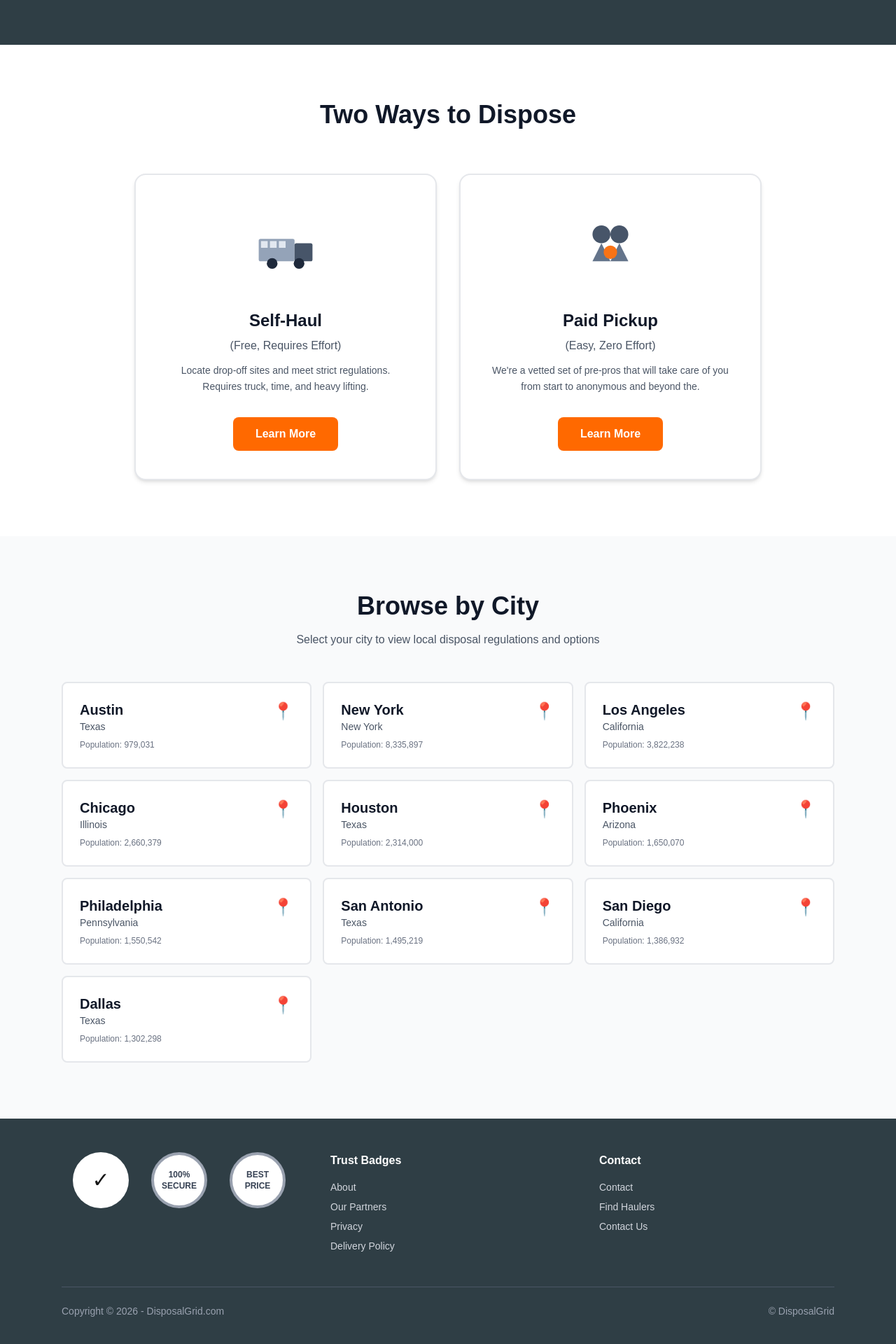
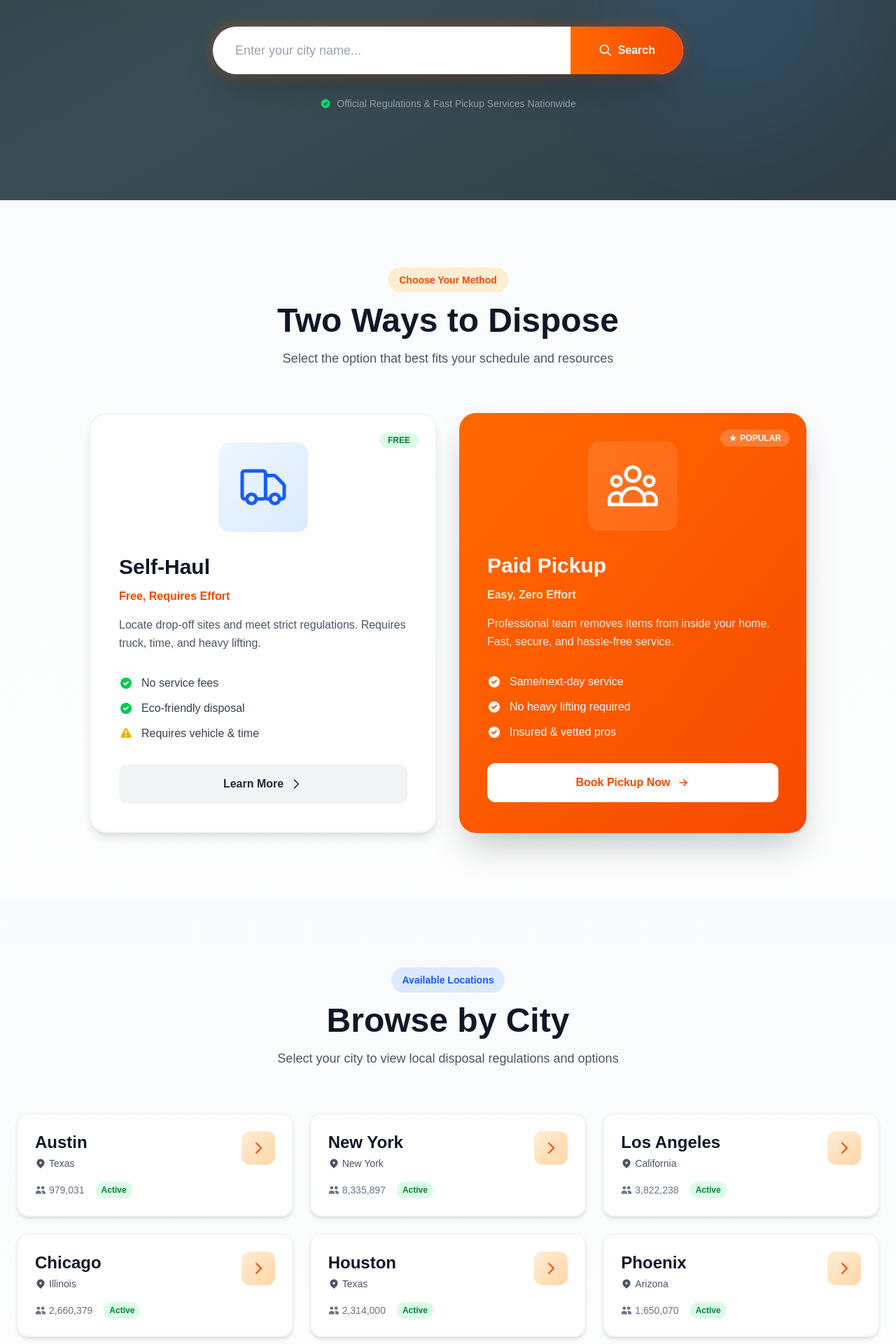
Before and after one commit to Mursaleen7/mattress-monopoly, a Next.js app: page / in a window 1280 px wide. Shown: the part 500-2420 px from the top of the page at 70% size. Built offline with nearby package versions, Linux system fonts and the light colour scheme.

Commit message:
Major redesign: Modern, fluid UI with better icons, animations, and sophisticated styling

```diff
--- a/src/app/page.tsx
+++ b/src/app/page.tsx
@@ -5,94 +5,186 @@ import Footer from '@/components/Footer';
 
 export default function Home() {
   return (
-    <main className="min-h-screen bg-white">
+    <main className="min-h-screen bg-gradient-to-b from-gray-50 to-white">
       <Header />
 
       {/* Hero Section */}
-      <section className="bg-[#2f3e45] py-24">
-        <div className="max-w-4xl mx-auto px-6 text-center">
-          <h1 className="text-white font-bold text-5xl mb-6 leading-tight">
-            Mattress & Bulk Item<br />Disposal, Simplified
+      <section className="relative bg-gradient-to-br from-[#2f3e45] via-[#3a4d54] to-[#2f3e45] py-32 overflow-hidden">
+        {/* Animated background elements */}
+        <div className="absolute inset-0 opacity-10">
+          <div className="absolute top-20 left-10 w-72 h-72 bg-orange-500 rounded-full blur-3xl animate-pulse"></div>
+          <div className="absolute bottom-20 right-10 w-96 h-96 bg-blue-500 rounded-full blur-3xl animate-pulse delay-1000"></div>
+        </div>
+
+        <div className="relative max-w-5xl mx-auto px-6 text-center">
+          <div className="inline-block mb-6 px-6 py-2 bg-orange-500/20 backdrop-blur-sm rounded-full border border-orange-500/30">
+            <span className="text-orange-300 text-sm font-semibold">🚀 Fast & Eco-Friendly Disposal</span>
+          </div>
+
+          <h1 className="text-white font-extrabold text-6xl md:text-7xl mb-6 leading-tight tracking-tight">
+            Mattress & Bulk Item<br />
+            <span className="bg-gradient-to-r from-orange-400 to-orange-600 bg-clip-text text-transparent">
+              Disposal, Simplified
+            </span>
           </h1>
-          <p className="text-white text-xl mb-8">
-            Find Your City's Rules & Options
+
+          <p className="text-gray-300 text-xl md:text-2xl mb-10 max-w-2xl mx-auto">
+            Find Your City's Rules & Options in Seconds
           </p>
 
-          {/* Search Component */}
-          <div className="max-w-xl mx-auto mb-6">
-            <div className="flex bg-white rounded-full overflow-hidden shadow-xl">
+          {/* Enhanced Search Component */}
+          <div className="max-w-2xl mx-auto mb-8">
+            <div className="relative group">
+              <div className="absolute -inset-1 bg-gradient-to-r from-orange-500 to-orange-600 rounded-full blur opacity-25 group-hover:opacity-50 transition duration-300"></div>
+              <div className="relative flex bg-white rounded-full overflow-hidden shadow-2xl">
                 <input
                   type="text"
-                placeholder="Find Your City's Rules & Options"
-                className="flex-1 px-6 py-4 text-gray-700 outline-none"
+                  placeholder="Enter your city name..."
+                  className="flex-1 px-8 py-5 text-gray-800 text-lg outline-none placeholder-gray-400"
                 />
-              <button className="bg-orange-500 hover:bg-orange-600 px-6 text-white font-semibold transition rounded-full m-1">
-                🔍
+                <button className="bg-gradient-to-r from-orange-500 to-orange-600 hover:from-orange-600 hover:to-orange-700 px-10 text-white font-semibold transition-all duration-300 flex items-center gap-2 group">
+                  <svg className="w-5 h-5 group-hover:scale-110 transition-transform" fill="none" stroke="currentColor" viewBox="0 0 24 24">
+                    <path strokeLinecap="round" strokeLinejoin="round" strokeWidth={2} d="M21 21l-6-6m2-5a7 7 0 11-14 0 7 7 0 0114 0z" />
+                  </svg>
+                  Search
                 </button>
               </div>
             </div>
+          </div>
 
-          <p className="text-white text-sm opacity-90">
+          <p className="text-gray-400 text-sm flex items-center justify-center gap-2">
+            <svg className="w-4 h-4 text-green-400" fill="currentColor" viewBox="0 0 20 20">
+              <path fillRule="evenodd" d="M10 18a8 8 0 100-16 8 8 0 000 16zm3.707-9.293a1 1 0 00-1.414-1.414L9 10.586 7.707 9.293a1 1 0 00-1.414 1.414l2 2a1 1 0 001.414 0l4-4z" clipRule="evenodd" />
+            </svg>
             Official Regulations & Fast Pickup Services Nationwide
           </p>
         </div>
       </section>
 
       {/* Two Ways to Dispose Section */}
-      <section className="bg-white py-20">
-        <div className="max-w-5xl mx-auto px-6">
-          <h2 className="text-center text-gray-900 font-bold text-4xl mb-16">
+      <section className="py-24 relative">
+        <div className="max-w-6xl mx-auto px-6">
+          <div className="text-center mb-16">
+            <span className="inline-block px-4 py-2 bg-orange-100 text-orange-600 rounded-full text-sm font-semibold mb-4">
+              Choose Your Method
+            </span>
+            <h2 className="text-gray-900 font-bold text-5xl mb-4">
               Two Ways to Dispose
             </h2>
+            <p className="text-gray-600 text-lg max-w-2xl mx-auto">
+              Select the option that best fits your schedule and resources
+            </p>
+          </div>
 
-          <div className="grid md:grid-cols-2 gap-8 max-w-4xl mx-auto">
+          <div className="grid md:grid-cols-2 gap-8 max-w-5xl mx-auto">
             {/* Card 1 - Self-Haul */}
-            <div className="bg-white border-2 border-gray-200 rounded-2xl shadow-md p-10 flex flex-col items-center text-center">
-              <div className="mb-6">
-                <svg className="w-32 h-32" viewBox="0 0 200 200" fill="none">
-                  {/* Truck illustration */}
-                  <rect x="40" y="80" width="80" height="50" fill="#94a3b8" rx="4"/>
-                  <rect x="120" y="90" width="40" height="40" fill="#475569" rx="4"/>
-                  <circle cx="70" cy="135" r="12" fill="#1e293b"/>
-                  <circle cx="130" cy="135" r="12" fill="#1e293b"/>
-                  <rect x="45" y="85" width="15" height="15" fill="#e2e8f0"/>
-                  <rect x="65" y="85" width="15" height="15" fill="#e2e8f0"/>
-                  <rect x="85" y="85" width="15" height="15" fill="#e2e8f0"/>
+            <div className="group relative bg-white rounded-3xl p-10 shadow-lg hover:shadow-2xl transition-all duration-300 border-2 border-gray-100 hover:border-gray-200">
+              <div className="absolute top-6 right-6">
+                <span className="px-3 py-1 bg-green-100 text-green-700 rounded-full text-xs font-semibold">
+                  FREE
+                </span>
+              </div>
+
+              <div className="mb-8 relative">
+                <div className="w-32 h-32 mx-auto bg-gradient-to-br from-blue-50 to-blue-100 rounded-2xl flex items-center justify-center group-hover:scale-110 transition-transform duration-300">
+                  <svg className="w-20 h-20 text-blue-600" fill="none" stroke="currentColor" viewBox="0 0 24 24">
+                    <path strokeLinecap="round" strokeLinejoin="round" strokeWidth={1.5} d="M13 16V6a1 1 0 00-1-1H4a1 1 0 00-1 1v10a1 1 0 001 1h1m8-1a1 1 0 01-1 1H9m4-1V8a1 1 0 011-1h2.586a1 1 0 01.707.293l3.414 3.414a1 1 0 01.293.707V16a1 1 0 01-1 1h-1m-6-1a1 1 0 001 1h1M5 17a2 2 0 104 0m-4 0a2 2 0 114 0m6 0a2 2 0 104 0m-4 0a2 2 0 114 0" />
                   </svg>
                 </div>
-              <h3 className="font-bold text-2xl mb-2 text-gray-900">
+              </div>
+
+              <h3 className="font-bold text-3xl mb-3 text-gray-900">
                 Self-Haul
               </h3>
-              <p className="text-gray-600 mb-3">(Free, Requires Effort)</p>
-              <p className="text-gray-600 text-sm mb-8 leading-relaxed">
+              <p className="text-orange-600 font-semibold mb-4">Free, Requires Effort</p>
+              <p className="text-gray-600 mb-8 leading-relaxed">
                 Locate drop-off sites and meet strict regulations. Requires truck, time, and heavy lifting.
               </p>
-              <button className="bg-orange-500 hover:bg-orange-600 text-white px-8 py-3 rounded-lg font-semibold transition">
+
+              <ul className="space-y-3 mb-8">
+                <li className="flex items-center text-gray-700">
+                  <svg className="w-5 h-5 text-green-500 mr-3" fill="currentColor" viewBox="0 0 20 20">
+                    <path fillRule="evenodd" d="M10 18a8 8 0 100-16 8 8 0 000 16zm3.707-9.293a1 1 0 00-1.414-1.414L9 10.586 7.707 9.293a1 1 0 00-1.414 1.414l2 2a1 1 0 001.414 0l4-4z" clipRule="evenodd" />
+                  </svg>
+                  No service fees
+                </li>
+                <li className="flex items-center text-gray-700">
+                  <svg className="w-5 h-5 text-green-500 mr-3" fill="currentColor" viewBox="0 0 20 20">
+                    <path fillRule="evenodd" d="M10 18a8 8 0 100-16 8 8 0 000 16zm3.707-9.293a1 1 0 00-1.414-1.414L9 10.586 7.707 9.293a1 1 0 00-1.414 1.414l2 2a1 1 0 001.414 0l4-4z" clipRule="evenodd" />
+                  </svg>
+                  Eco-friendly disposal
+                </li>
+                <li className="flex items-center text-gray-700">
+                  <svg className="w-5 h-5 text-yellow-500 mr-3" fill="currentColor" viewBox="0 0 20 20">
+                    <path fillRule="evenodd" d="M8.257 3.099c.765-1.36 2.722-1.36 3.486 0l5.58 9.92c.75 1.334-.213 2.98-1.742 2.98H4.42c-1.53 0-2.493-1.646-1.743-2.98l5.58-9.92zM11 13a1 1 0 11-2 0 1 1 0 012 0zm-1-8a1 1 0 00-1 1v3a1 1 0 002 0V6a1 1 0 00-1-1z" clipRule="evenodd" />
+                  </svg>
+                  Requires vehicle & time
+                </li>
+              </ul>
+
+              <button className="w-full bg-gray-100 hover:bg-gray-200 text-gray-800 py-4 rounded-xl font-semibold transition-all duration-300 flex items-center justify-center gap-2 group">
                 Learn More
+                <svg className="w-5 h-5 group-hover:translate-x-1 transition-transform" fill="none" stroke="currentColor" viewBox="0 0 24 24">
+                  <path strokeLinecap="round" strokeLinejoin="round" strokeWidth={2} d="M9 5l7 7-7 7" />
+                </svg>
               </button>
             </div>
 
             {/* Card 2 - Paid Pickup */}
-            <div className="bg-white border-2 border-gray-200 rounded-2xl shadow-md p-10 flex flex-col items-center text-center">
-              <div className="mb-6">
-                <svg className="w-32 h-32" viewBox="0 0 200 200" fill="none">
-                  {/* Workers illustration */}
-                  <circle cx="80" cy="70" r="20" fill="#475569"/>
-                  <path d="M80 90 L60 130 L100 130 Z" fill="#64748b"/>
-                  <circle cx="120" cy="70" r="20" fill="#475569"/>
-                  <path d="M120 90 L100 130 L140 130 Z" fill="#64748b"/>
-                  <circle cx="100" cy="110" r="15" fill="#f97316"/>
+            <div className="group relative bg-gradient-to-br from-orange-500 to-orange-600 rounded-3xl p-10 shadow-2xl hover:shadow-3xl transition-all duration-300 transform hover:-translate-y-2">
+              <div className="absolute top-6 right-6">
+                <span className="px-3 py-1 bg-white/20 backdrop-blur-sm text-white rounded-full text-xs font-semibold flex items-center gap-1">
+                  <svg className="w-3 h-3" fill="currentColor" viewBox="0 0 20 20">
+                    <path d="M9.049 2.927c.3-.921 1.603-.921 1.902 0l1.07 3.292a1 1 0 00.95.69h3.462c.969 0 1.371 1.24.588 1.81l-2.8 2.034a1 1 0 00-.364 1.118l1.07 3.292c.3.921-.755 1.688-1.54 1.118l-2.8-2.034a1 1 0 00-1.175 0l-2.8 2.034c-.784.57-1.838-.197-1.539-1.118l1.07-3.292a1 1 0 00-.364-1.118L2.98 8.72c-.783-.57-.38-1.81.588-1.81h3.461a1 1 0 00.951-.69l1.07-3.292z" />
+                  </svg>
+                  POPULAR
+                </span>
+              </div>
+
+              <div className="mb-8 relative">
+                <div className="w-32 h-32 mx-auto bg-white/10 backdrop-blur-sm rounded-2xl flex items-center justify-center group-hover:scale-110 transition-transform duration-300">
+                  <svg className="w-20 h-20 text-white" fill="none" stroke="currentColor" viewBox="0 0 24 24">
+                    <path strokeLinecap="round" strokeLinejoin="round" strokeWidth={1.5} d="M17 20h5v-2a3 3 0 00-5.356-1.857M17 20H7m10 0v-2c0-.656-.126-1.283-.356-1.857M7 20H2v-2a3 3 0 015.356-1.857M7 20v-2c0-.656.126-1.283.356-1.857m0 0a5.002 5.002 0 019.288 0M15 7a3 3 0 11-6 0 3 3 0 016 0zm6 3a2 2 0 11-4 0 2 2 0 014 0zM7 10a2 2 0 11-4 0 2 2 0 014 0z" />
                   </svg>
                 </div>
-              <h3 className="font-bold text-2xl mb-2 text-gray-900">
+              </div>
+
+              <h3 className="font-bold text-3xl mb-3 text-white">
                 Paid Pickup
               </h3>
-              <p className="text-gray-600 mb-3">(Easy, Zero Effort)</p>
-              <p className="text-gray-600 text-sm mb-8 leading-relaxed">
-                We're a vetted set of pre-pros that will take care of you from start to anonymous and beyond the.
+              <p className="text-orange-100 font-semibold mb-4">Easy, Zero Effort</p>
+              <p className="text-white/90 mb-8 leading-relaxed">
+                Professional team removes items from inside your home. Fast, secure, and hassle-free service.
               </p>
-              <Link href="/book" className="bg-orange-500 hover:bg-orange-600 text-white px-8 py-3 rounded-lg font-semibold transition inline-block">
-                Learn More
+
+              <ul className="space-y-3 mb-8">
+                <li className="flex items-center text-white">
+                  <svg className="w-5 h-5 text-white mr-3" fill="currentColor" viewBox="0 0 20 20">
+                    <path fillRule="evenodd" d="M10 18a8 8 0 100-16 8 8 0 000 16zm3.707-9.293a1 1 0 00-1.414-1.414L9 10.586 7.707 9.293a1 1 0 00-1.414 1.414l2 2a1 1 0 001.414 0l4-4z" clipRule="evenodd" />
+                  </svg>
+                  Same/next-day service
+                </li>
+                <li className="flex items-center text-white">
+                  <svg className="w-5 h-5 text-white mr-3" fill="currentColor" viewBox="0 0 20 20">
+                    <path fillRule="evenodd" d="M10 18a8 8 0 100-16 8 8 0 000 16zm3.707-9.293a1 1 0 00-1.414-1.414L9 10.586 7.707 9.293a1 1 0 00-1.414 1.414l2 2a1 1 0 001.414 0l4-4z" clipRule="evenodd" />
+                  </svg>
+                  No heavy lifting required
+                </li>
+                <li className="flex items-center text-white">
+                  <svg className="w-5 h-5 text-white mr-3" fill="currentColor" viewBox="0 0 20 20">
+                    <path fillRule="evenodd" d="M10 18a8 8 0 100-16 8 8 0 000 16zm3.707-9.293a1 1 0 00-1.414-1.414L9 10.586 7.707 9.293a1 1 0 00-1.414 1.414l2 2a1 1 0 001.414 0l4-4z" clipRule="evenodd" />
+                  </svg>
+                  Insured & vetted pros
+                </li>
+              </ul>
+
+              <Link href="/book" className="block w-full bg-white hover:bg-gray-50 text-orange-600 py-4 rounded-xl font-bold transition-all duration-300 text-center group">
+                <span className="flex items-center justify-center gap-2">
+                  Book Pickup Now
+                  <svg className="w-5 h-5 group-hover:translate-x-1 transition-transform" fill="none" stroke="currentColor" viewBox="0 0 24 24">
+                    <path strokeLinecap="round" strokeLinejoin="round" strokeWidth={2} d="M13 7l5 5m0 0l-5 5m5-5H6" />
+                  </svg>
+                </span>
               </Link>
             </div>
           </div>
@@ -100,34 +192,55 @@ export default function Home() {
       </section>
 
       {/* Cities Section */}
-      <section className="bg-gray-50 py-20">
-        <div className="max-w-6xl mx-auto px-6">
-          <h2 className="text-center text-gray-900 font-bold text-4xl mb-4">
+      <section className="bg-gradient-to-b from-gray-50 to-white py-24">
+        <div className="max-w-7xl mx-auto px-6">
+          <div className="text-center mb-16">
+            <span className="inline-block px-4 py-2 bg-blue-100 text-blue-600 rounded-full text-sm font-semibold mb-4">
+              Available Locations
+            </span>
+            <h2 className="text-gray-900 font-bold text-5xl mb-4">
               Browse by City
             </h2>
-          <p className="text-center text-gray-600 mb-12">
+            <p className="text-gray-600 text-lg max-w-2xl mx-auto">
               Select your city to view local disposal regulations and options
             </p>
+          </div>
 
-          <div className="grid grid-cols-1 md:grid-cols-2 lg:grid-cols-3 gap-4">
+          <div className="grid grid-cols-1 md:grid-cols-2 lg:grid-cols-3 gap-6">
             {citiesData.map((city) => (
               <Link
                 key={`${city.state_slug}-${city.city_slug}`}
                 href={`/disposal-guides/${city.state_slug}/${city.city_slug}`}
-                className="bg-white border-2 border-gray-200 rounded-lg p-6 hover:border-orange-500 hover:shadow-lg transition-all group"
+                className="group relative bg-white rounded-2xl p-6 shadow-md hover:shadow-2xl transition-all duration-300 border-2 border-gray-100 hover:border-orange-500 transform hover:-translate-y-1"
               >
-                <div className="flex items-start justify-between">
-                  <div>
-                    <h3 className="font-bold text-xl text-gray-900 group-hover:text-orange-600 transition">
+                <div className="flex items-start justify-between mb-4">
+                  <div className="flex-1">
+                    <h3 className="font-bold text-2xl text-gray-900 group-hover:text-orange-600 transition-colors mb-1">
                       {city.city_name}
                     </h3>
-                    <p className="text-gray-600 text-sm">{city.state_name}</p>
-                    <p className="text-gray-500 text-xs mt-2">
-                      Population: {city.population.toLocaleString()}
+                    <p className="text-gray-600 text-sm flex items-center gap-1">
+                      <svg className="w-4 h-4" fill="currentColor" viewBox="0 0 20 20">
+                        <path fillRule="evenodd" d="M5.05 4.05a7 7 0 119.9 9.9L10 18.9l-4.95-4.95a7 7 0 010-9.9zM10 11a2 2 0 100-4 2 2 0 000 4z" clipRule="evenodd" />
+                      </svg>
+                      {city.state_name}
                     </p>
                   </div>
-                  <span className="text-2xl group-hover:scale-110 transition-transform">
-                    📍
+                  <div className="w-12 h-12 bg-gradient-to-br from-orange-100 to-orange-200 rounded-xl flex items-center justify-center group-hover:scale-110 transition-transform">
+                    <svg className="w-6 h-6 text-orange-600" fill="none" stroke="currentColor" viewBox="0 0 24 24">
+                      <path strokeLinecap="round" strokeLinejoin="round" strokeWidth={2} d="M9 5l7 7-7 7" />
+                    </svg>
+                  </div>
+                </div>
+
+                <div className="flex items-center gap-4 text-sm text-gray-500">
+                  <span className="flex items-center gap-1">
+                    <svg className="w-4 h-4" fill="currentColor" viewBox="0 0 20 20">
+                      <path d="M9 6a3 3 0 11-6 0 3 3 0 016 0zM17 6a3 3 0 11-6 0 3 3 0 016 0zM12.93 17c.046-.327.07-.66.07-1a6.97 6.97 0 00-1.5-4.33A5 5 0 0119 16v1h-6.07zM6 11a5 5 0 015 5v1H1v-1a5 5 0 015-5z" />
+                    </svg>
+                    {city.population.toLocaleString()}
+                  </span>
+                  <span className="px-2 py-1 bg-green-100 text-green-700 rounded-full text-xs font-semibold">
+                    Active
                   </span>
                 </div>
               </Link>
@@ -136,58 +249,7 @@ export default function Home() {
         </div>
       </section>
 
-      {/* Footer Section */}
-      <footer className="bg-[#2f3e45] py-12">
-        <div className="max-w-6xl mx-auto px-6">
-          <div className="grid md:grid-cols-3 gap-12 mb-12">
-            {/* Trust Badges */}
-            <div className="flex justify-center gap-8">
-              <div className="text-center">
-                <div className="w-20 h-20 bg-white rounded-full flex items-center justify-center mb-2 mx-auto">
-                  <span className="text-3xl">✓</span>
-                </div>
-              </div>
-              <div className="text-center">
-                <div className="w-20 h-20 bg-white rounded-full flex items-center justify-center mb-2 mx-auto border-4 border-gray-400">
-                  <span className="text-xs font-bold text-gray-700">100%<br/>SECURE</span>
-                </div>
-              </div>
-              <div className="text-center">
-                <div className="w-20 h-20 bg-white rounded-full flex items-center justify-center mb-2 mx-auto border-4 border-gray-400">
-                  <span className="text-xs font-bold text-gray-700">BEST<br/>PRICE</span>
-                </div>
-              </div>
-            </div>
-
-            {/* Trust Badges Links */}
-            <div>
-              <h4 className="text-white font-semibold mb-4">Trust Badges</h4>
-              <ul className="space-y-2 text-gray-300 text-sm">
-                <li><a href="#" className="hover:text-white transition">About</a></li>
-                <li><a href="#" className="hover:text-white transition">Our Partners</a></li>
-                <li><a href="#" className="hover:text-white transition">Privacy</a></li>
-                <li><a href="#" className="hover:text-white transition">Delivery Policy</a></li>
-              </ul>
-            </div>
-
-            {/* Contact */}
-            <div>
-              <h4 className="text-white font-semibold mb-4">Contact</h4>
-              <ul className="space-y-2 text-gray-300 text-sm">
-                <li><a href="#" className="hover:text-white transition">Contact</a></li>
-                <li><a href="#" className="hover:text-white transition">Find Haulers</a></li>
-                <li><a href="#" className="hover:text-white transition">Contact Us</a></li>
-              </ul>
-            </div>
-          </div>
-
-          {/* Bottom Bar */}
-          <div className="border-t border-gray-600 pt-6 flex justify-between items-center text-gray-400 text-sm">
-            <p>Copyright © 2026 - DisposalGrid.com</p>
-            <p>© DisposalGrid</p>
-          </div>
-        </div>
-      </footer>
+      <Footer />
     </main>
   );
 }
```
Lines whose indentation alone changed are shown as unchanged.
